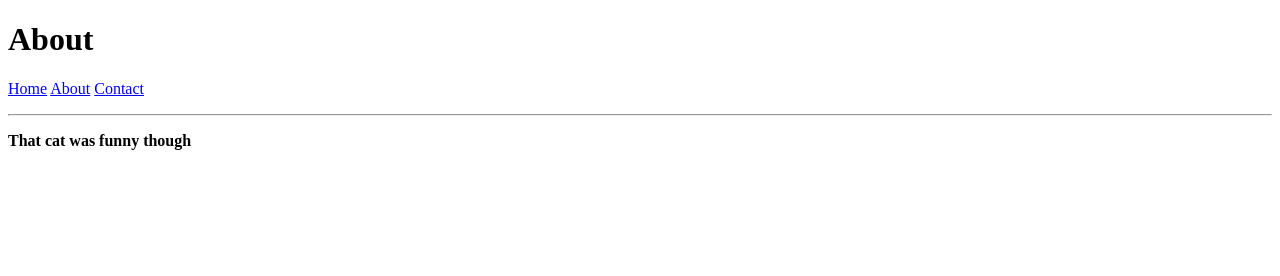
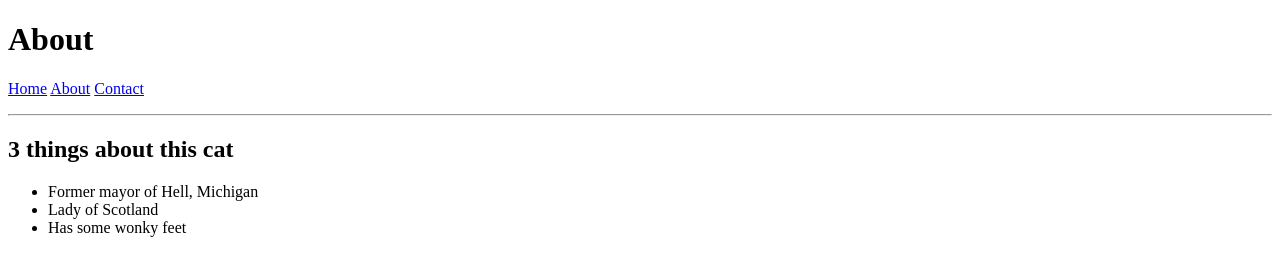
Before and after one commit to CaptainCronch/top-10-cats, a plain HTML site: page about.html in a window 1280 px wide. Drawn offline with Linux system fonts and the light colour scheme.

Commit message:
added unordered list to about.html

```diff
--- a/about.html
+++ b/about.html
@@ -16,6 +16,11 @@
     </header>
 
     <article>
-        <b><p>That cat was funny though</p></b>
+        <h2>3 things about this cat</h2>
+        <ul>
+            <li>Former mayor of Hell, Michigan</li>
+            <li>Lady of Scotland</li>
+            <li>Has some wonky feet</li>
+        </ul>
     </article>
 </body>
```
